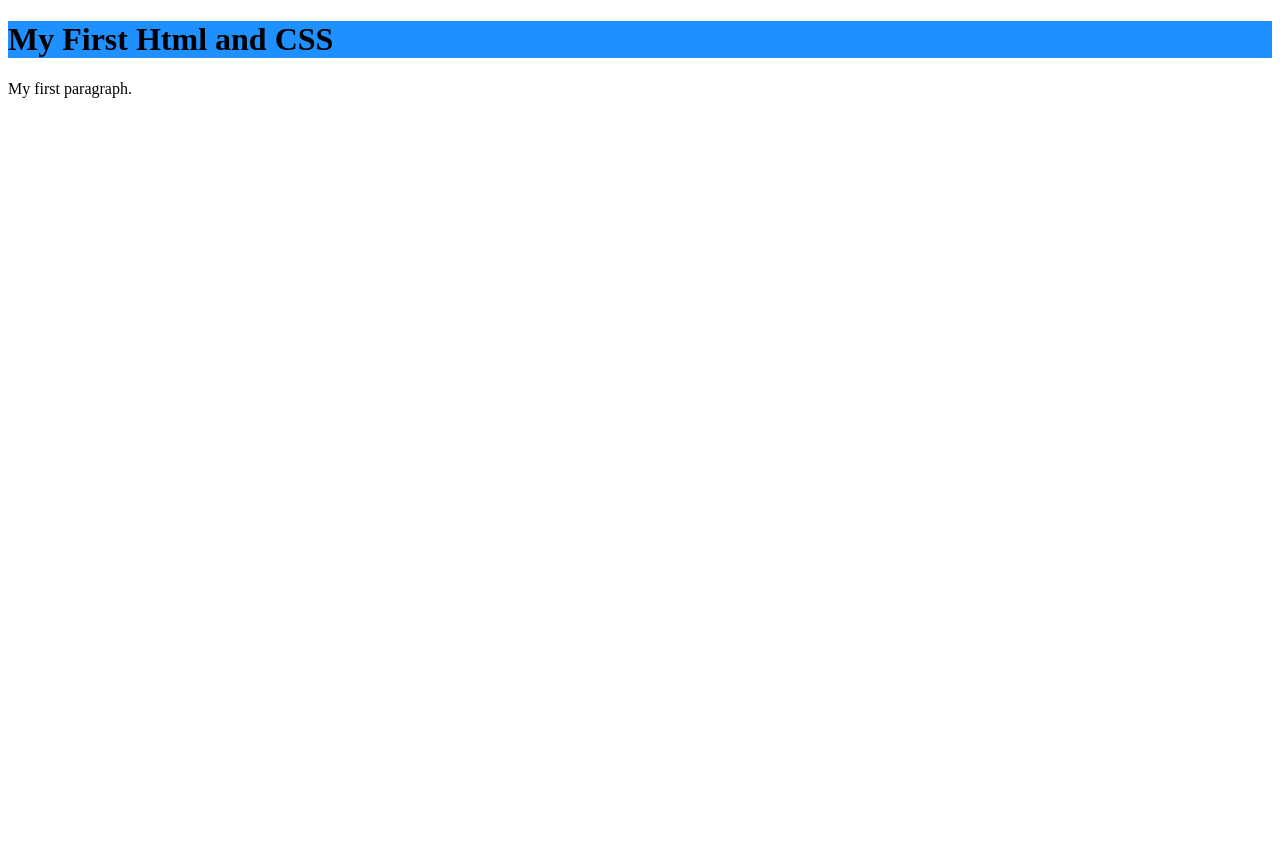
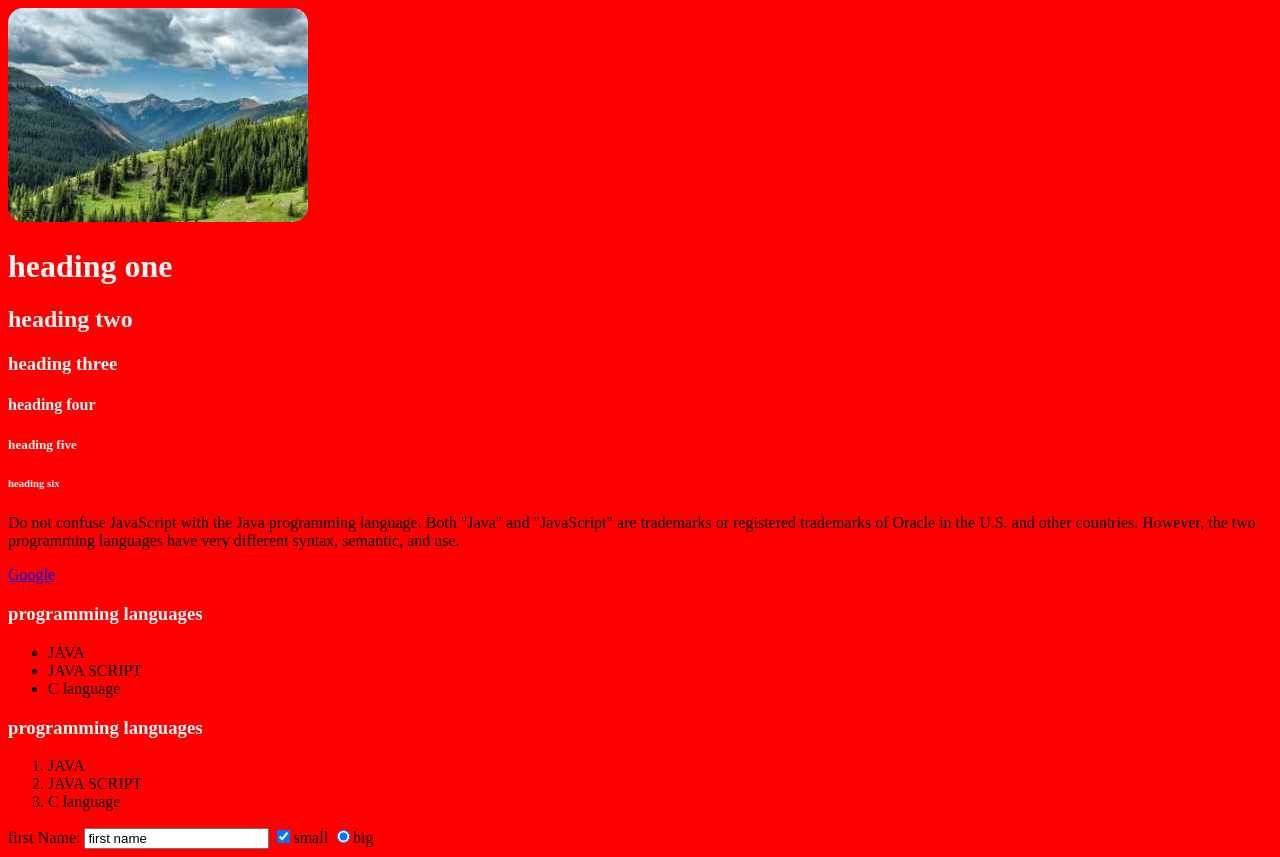
Before and after one commit to Rajireddi/Simple-Html-Page-, a plain HTML site: page index.html in a window 1280 px wide. Before the commit the page ends 800 px from the top, so only its background shows below. Drawn offline with Linux system fonts and the light colour scheme.

Commit message:
basic html with css

```diff
--- a/index.html
+++ b/index.html
@@ -1,12 +1,48 @@
 <!DOCTYPE html>
 <html>
   <head>
-    <title>Page Title</title>
+    <title>Simple HTML Page</title>
+    <link rel="stylesheet" type="text/css" href="styles.css" />
   </head>
   <body>
-    <div>
-      <h1 style="background-color: DodgerBlue">My First Html and CSS</h1>
-      <p>My first paragraph.</p>
-    </div>
+    <img
+      src="images/moutain.jpeg"
+      alt="moutain image"
+      width="300px;height:200px;margin-left:30px"
+    />
+    <h1>heading one</h1>
+    <h2>heading two</h2>
+    <h3>heading three</h3>
+    <h4>heading four</h4>
+    <h5>heading five</h5>
+    <h6>heading six</h6>
+    <p>
+      Do not confuse JavaScript with the Java programming language. Both "Java"
+      and "JavaScript" are trademarks or registered trademarks of Oracle in the
+      U.S. and other countries. However, the two programming languages have very
+      different syntax, semantic, and use.
+    </p>
+    <a href="https://www.google.com">Google</a>
+
+    <h3>programming languages</h3>
+    <ul>
+      <li>JAVA</li>
+      <li>JAVA SCRIPT</li>
+      <li>C language</li>
+    </ul>
+
+    <h3>programming languages</h3>
+    <ol>
+      <li>JAVA</li>
+      <li>JAVA SCRIPT</li>
+      <li>C language</li>
+    </ol>
+
+    <form>
+      first Name:
+      <input type="text" name="first name" value="first name" />
+      <input type="checkbox" name="size" checked />small
+      <input type="radio" name="size" checked />big
+    </form>
   </body>
 </html>
--- /dev/null
+++ b/styles.css
@@ -0,0 +1,14 @@
+body {
+  background-color: red;
+}
+h1,
+h2,
+h3,
+h4,
+h5,
+h6 {
+  color: whitesmoke;
+}
+img {
+  border-radius: 15px;
+}
```
Also changed, not shown: images/moutain.jpeg (added), images/pexels-photo-3156482.jpeg (added).
